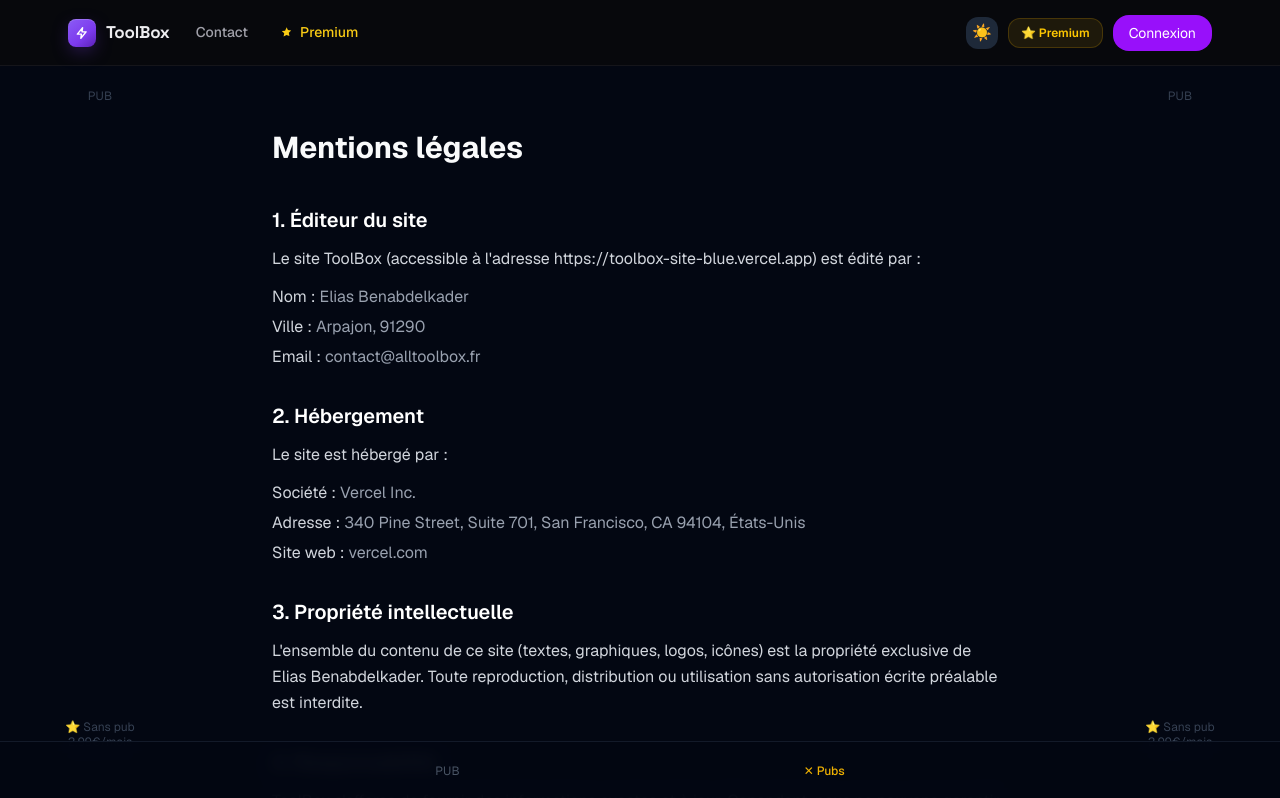
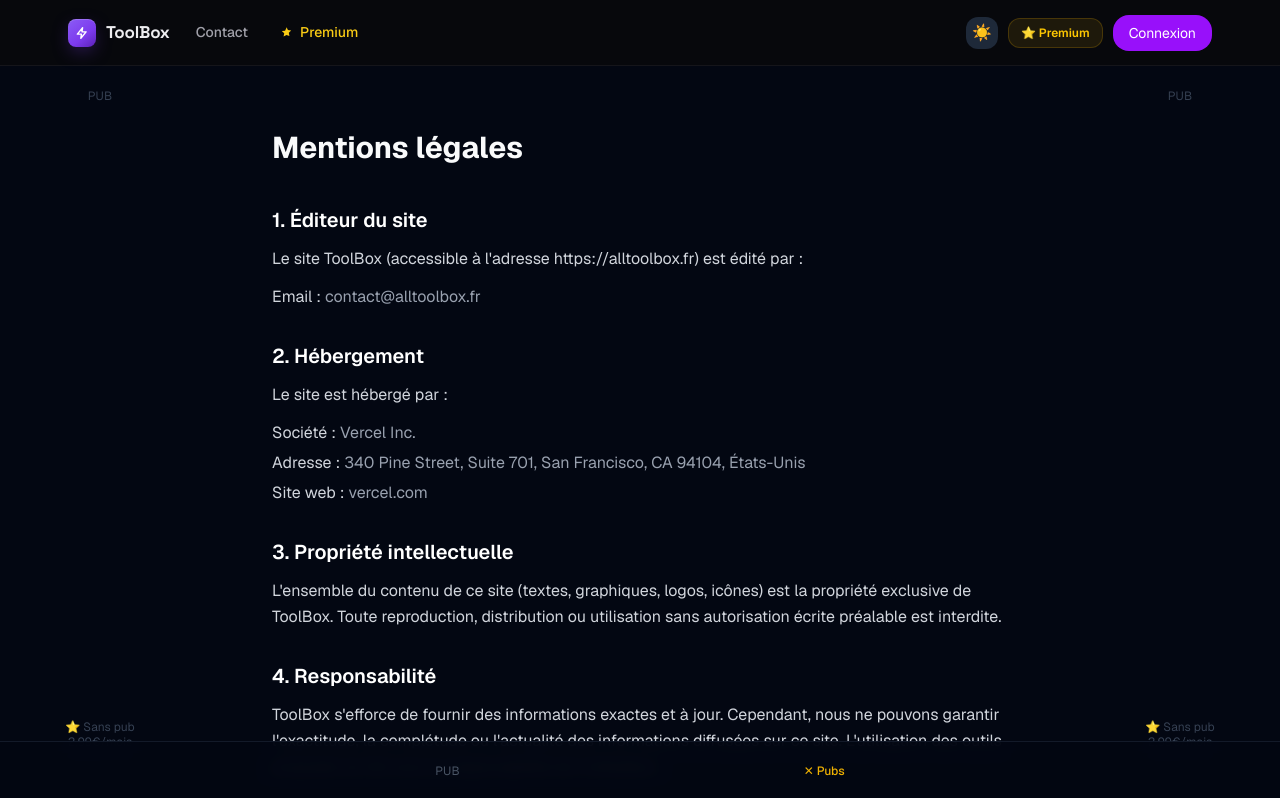
Before and after one commit to YaTaZizou/toolbox-site, a Next.js app: page /mentions-legales in a window 1280 px wide. Shown: the top 798 px of the page. Built offline with nearby package versions, Linux system fonts and the light colour scheme; no server answers.

Commit message:
fix: remove personal info from mentions légales (privacy)
Co-Authored-By: Claude Sonnet 4.6 <noreply@anthropic.com>

```diff
--- a/app/mentions-legales/page.tsx
+++ b/app/mentions-legales/page.tsx
@@ -6,10 +6,8 @@ export default function MentionsLegales() {
       <div className="space-y-8 text-gray-300 leading-relaxed">
         <section>
           <h2 className="text-xl font-semibold text-white mb-3">1. Éditeur du site</h2>
-          <p>Le site ToolBox (accessible à l'adresse https://toolbox-site-blue.vercel.app) est édité par :</p>
+          <p>Le site ToolBox (accessible à l'adresse https://alltoolbox.fr) est édité par :</p>
           <ul className="mt-3 space-y-1 text-gray-400">
-            <li><span className="text-gray-300">Nom :</span> Elias Benabdelkader</li>
-            <li><span className="text-gray-300">Ville :</span> Arpajon, 91290</li>
             <li><span className="text-gray-300">Email :</span> contact@alltoolbox.fr</li>
           </ul>
         </section>
@@ -26,7 +24,7 @@ export default function MentionsLegales() {
 
         <section>
           <h2 className="text-xl font-semibold text-white mb-3">3. Propriété intellectuelle</h2>
-          <p>L'ensemble du contenu de ce site (textes, graphiques, logos, icônes) est la propriété exclusive de Elias Benabdelkader. Toute reproduction, distribution ou utilisation sans autorisation écrite préalable est interdite.</p>
+          <p>L'ensemble du contenu de ce site (textes, graphiques, logos, icônes) est la propriété exclusive de ToolBox. Toute reproduction, distribution ou utilisation sans autorisation écrite préalable est interdite.</p>
         </section>
 
         <section>
```
